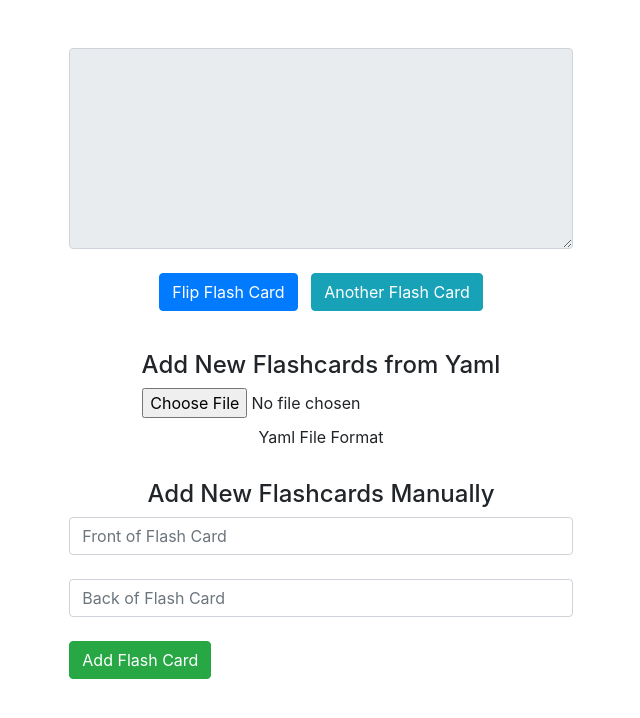
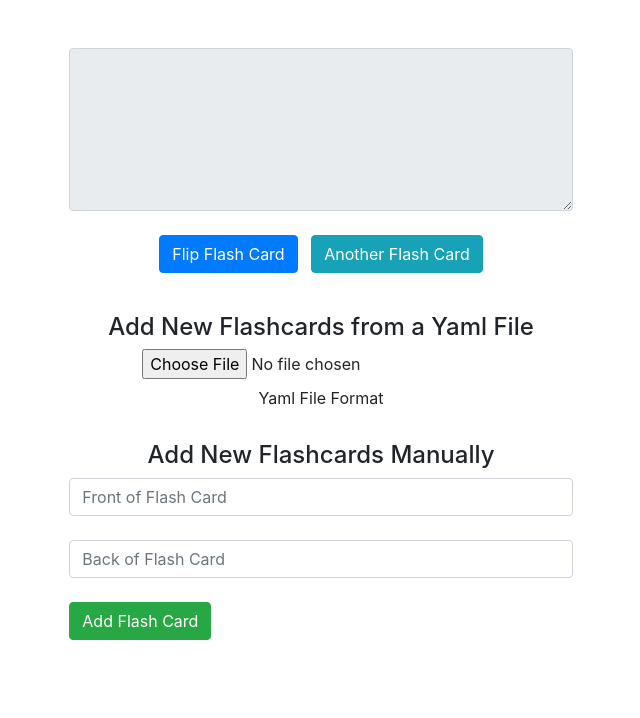
Before and after one commit to Ara225/react-flashcards, a React (Create React App) app: page / in a window 1280 px wide. Shown: the top 718 px of the page, without its empty margins (319-959 px from the left). Built offline with nearby package versions, Linux system fonts and the light colour scheme.

Commit message:
Bug/Typo fixes

```diff
--- a/src/App.js
+++ b/src/App.js
@@ -5,7 +5,7 @@ class FlashCardApp extends React.Component {
   constructor(props) {
     super(props);
     this.state = { items: [], showBack: false, currentItem: 0, text: null,
-      style: {"paddingTop": "15%", "paddingBottom": "15%", "paddingLeft": "15%", "paddingRight": "15%"} };
+      style: {"paddingTop": "10%", "paddingBottom": "10%", "paddingLeft": "15%", "paddingRight": "15%", "font-size": "20px"} };
     this.handleChange = this.handleChange.bind(this);
     this.handleSubmit = this.handleSubmit.bind(this);
     this.flip = this.flip.bind(this);
@@ -32,12 +32,12 @@ class FlashCardApp extends React.Component {
           </button>
         </div>
         <br/>
-        <h4 class="text-center">Add New Flashcards from Yaml</h4>
+        <h4 class="text-center">Add New Flashcards from a Yaml File</h4>
         <div class="text-center">
-            <input type="file" name="file"  onChange={this.handleFileSelect}/>
+            <input type="file" name="file" onChange={this.handleFileSelect}/>
             &nbsp; &nbsp;
             <button class="btn" onClick={function () {
-              alert('File format:\n ' +
+              alert('The required format of submitted yaml files is:\n\n ' +
                      'SectionName:\n    Weight: 2\n    Description: blah blah\n    Key Knowledge Areas:\n        - Blah Blah\n    Examples:\n' +
                      '        - / (root) filesystem\n    Questions:\n        Prompts:\n            - / (root) filesystem\n        Answers:\n            ' +
                      '- / (root) filesystem\n\nNotes:\nMultiple top level keys are supported but they\'re all lumped together, only the Questions key and ' +
@@ -61,8 +61,9 @@ class FlashCardApp extends React.Component {
   }
 
   handleFileSelect(evt) {
-      if (!evt.target.files[0].name.includes("yaml") || !evt.target.files[0].name.includes("yml")) {
+      if (!evt.target.files[0].name.includes("yaml") && !evt.target.files[0].name.includes("yml")) {
         alert("Please submit a valid yaml file")
+        return
       }
       var reader = new FileReader();
 
```
